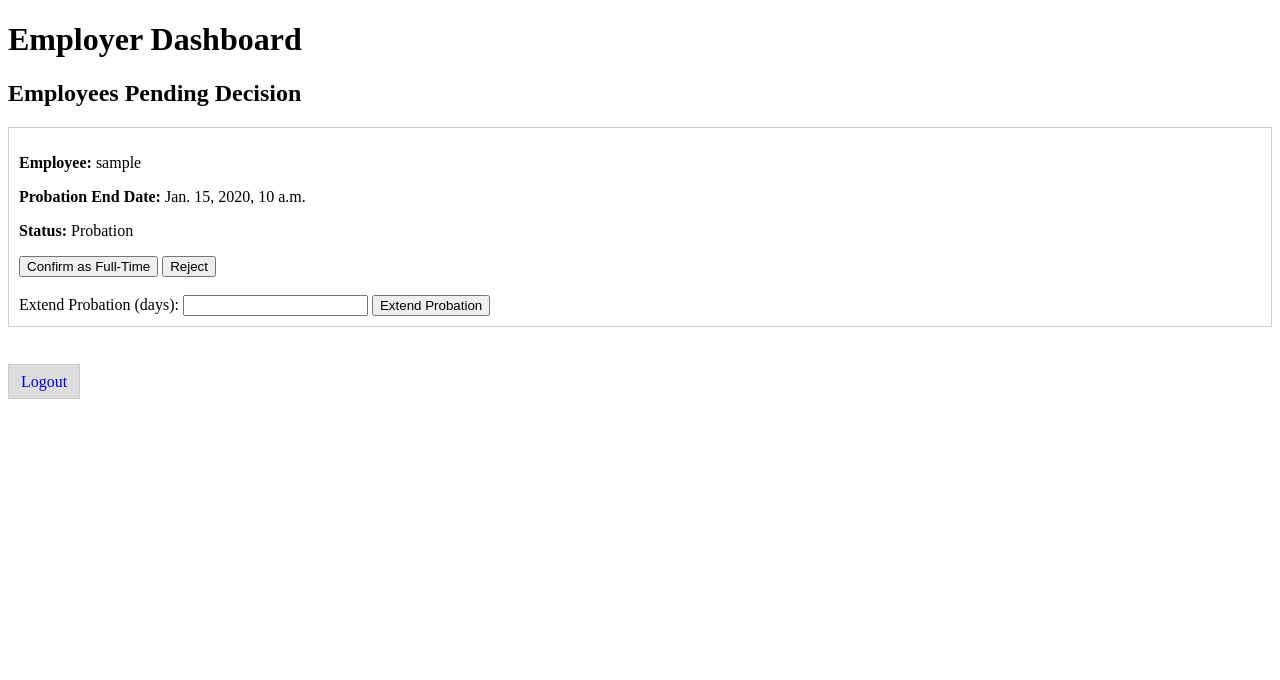
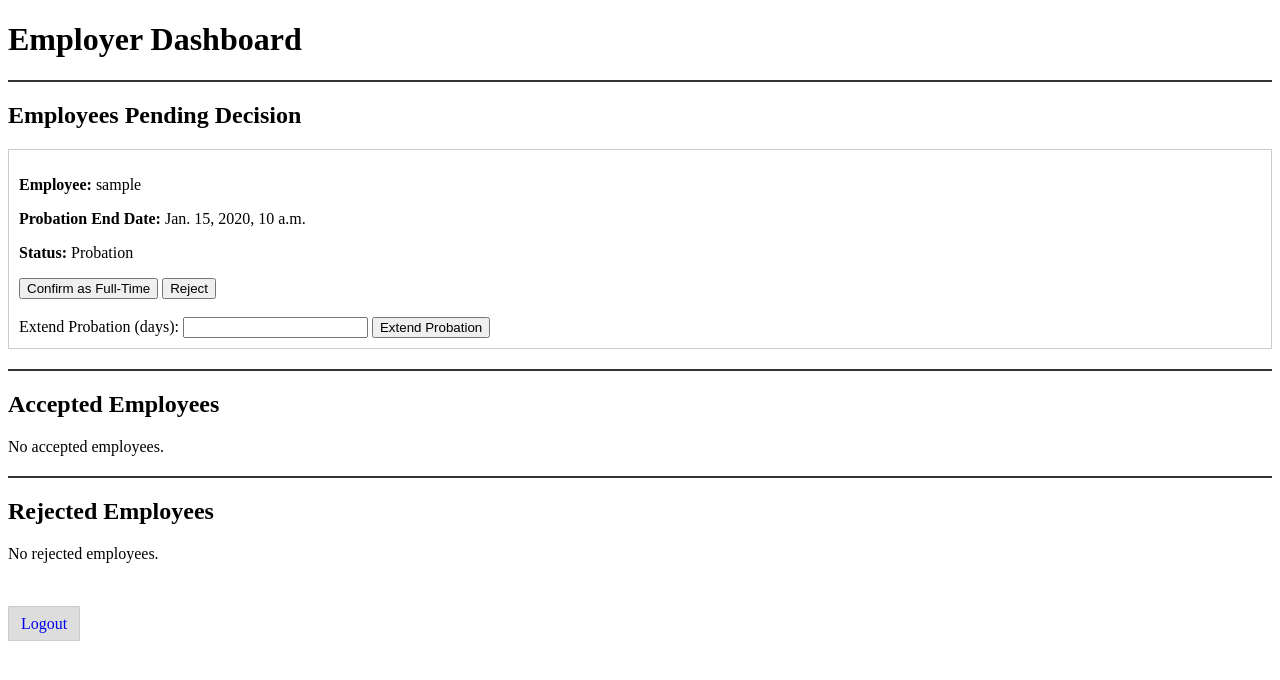
Before and after one commit to pyschonoice/scheduler-djan, a Django app: page /employer/ in a window 1280 px wide. Shown: the top 680 px of the page. Run offline with Django 5.2, Linux system fonts and the light colour scheme; a user stored in the database is signed in; tables that the repository leaves empty hold one stand-in row (values such as "Sample post"); parts of the project's set-up code (start-up, migrations or seed data) failed here and were passed over.

Commit message:
visual overhaul of the employer dashboard

```diff
--- a/task/schedule_app/templates/schedule_app/employer_dashboard.html
+++ b/task/schedule_app/templates/schedule_app/employer_dashboard.html
@@ -2,12 +2,27 @@
 <html>
 <head>
     <title>Employer Dashboard</title>
+
+    <style>
+        /* Styles for the employee boxes and divider */
+        .employee-box {
+            border: 1px solid #ccc;
+            padding: 10px;
+            margin-bottom: 10px;
+        }
+        .divider {
+            margin: 20px 0;
+            border-top: 2px solid #333;
+        }
+    </style>
 </head>
 <body>
     <h1>Employer Dashboard</h1>
+    <div class="divider"></div>
+
     <h2>Employees Pending Decision</h2>
-    {% for employee in employees %}
-        <div style="border:1px solid #ccc; padding: 10px; margin-bottom: 10px;">
+    {% for employee in pending_employees %}
+        <div class="employee-box">
             <p><strong>Employee:</strong> {{ employee.user.username }}</p>
             <p><strong>Probation End Date:</strong> {{ employee.probation_end_date }}</p>
             <p><strong>Status:</strong> {{ employee.get_status_display }}</p>
@@ -17,15 +32,46 @@
                 <button name="action" value="reject">Reject</button>
                 <br><br>
                 <label>Extend Probation (days):</label>
-                <input type="number" name="extend_days" min="1" >
+                <input type="number" name="extend_days" min="1">
                 <button name="action" value="extend">Extend Probation</button>
             </form>
         </div>
     {% empty %}
         <p>No pending decisions.</p>
     {% endfor %}
-        <br><br>
-    <div >
+
+    <!-- Divider between sections -->
+    <div class="divider"></div>
+
+
+    <h2>Accepted Employees</h2>
+    {% for employee in accepted_employees %}
+        <div class="employee-box">
+            <p><strong>Employee:</strong> {{ employee.user.username }}</p>
+            <p><strong>Probation End Date:</strong> {{ employee.probation_end_date }}</p>
+            <p><strong>Status:</strong> {{ employee.get_status_display }}</p>
+        </div>
+    {% empty %}
+        <p>No accepted employees.</p>
+    {% endfor %}
+
+    <!-- Divider between sections -->
+    <div class="divider"></div>
+
+
+    <h2>Rejected Employees</h2>
+    {% for employee in rejected_employees %}
+        <div class="employee-box">
+            <p><strong>Employee:</strong> {{ employee.user.username }}</p>
+            <p><strong>Probation End Date:</strong> {{ employee.probation_end_date }}</p>
+            <p><strong>Status:</strong> {{ employee.get_status_display }}</p>
+        </div>
+    {% empty %}
+        <p>No rejected employees.</p>
+    {% endfor %}
+
+    <br><br>
+    <div>
         <a href="{% url 'logout' %}" style="padding: 8px 12px; background: #ddd; text-decoration: none; border: 1px solid #ccc;">Logout</a>
     </div>
 </body>
--- a/task/schedule_app/views.py
+++ b/task/schedule_app/views.py
@@ -76,9 +76,17 @@ def employer_dashboard(request):
     # Only allow access to superusers (the employer)
     if not request.user.is_superuser:
         return redirect('employee_dashboard')
-    employees = Employee.objects.filter(status='probation', is_request_sent=True)
+
+    # Create three querysets by filtering the Employee model:
+    pending_employees = Employee.objects.filter(status='probation', is_request_sent=True)
+    accepted_employees = Employee.objects.filter(status='full_time')
+    rejected_employees = Employee.objects.filter(status='rejected')
+
+    # Create a context dictionary with three separate context variables:
     context = {
-        'employees': employees,
+        'pending_employees': pending_employees,
+        'accepted_employees': accepted_employees,
+        'rejected_employees': rejected_employees,
     }
     return render(request, 'schedule_app/employer_dashboard.html', context)
 
```
Also changed, not shown: task/schedule_app/admin.py (+1 -18 lines).
